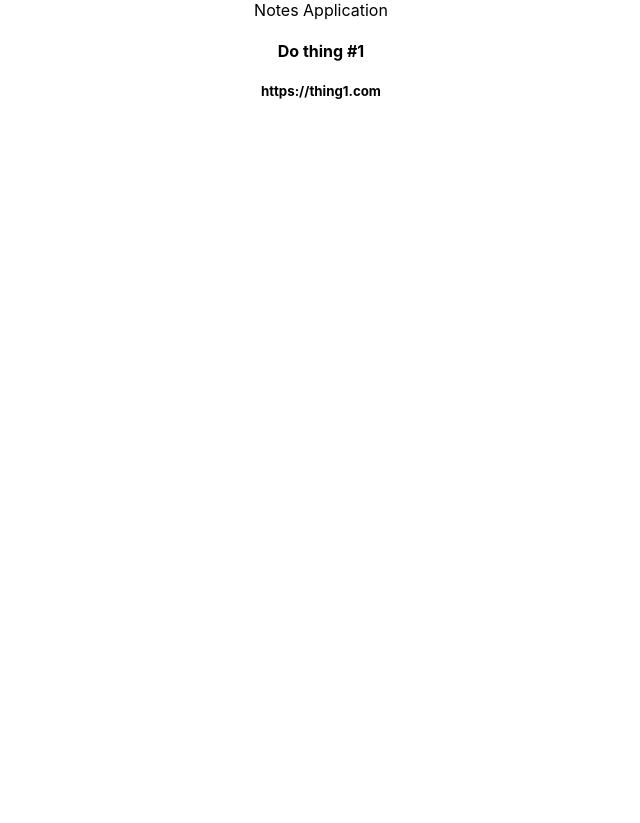
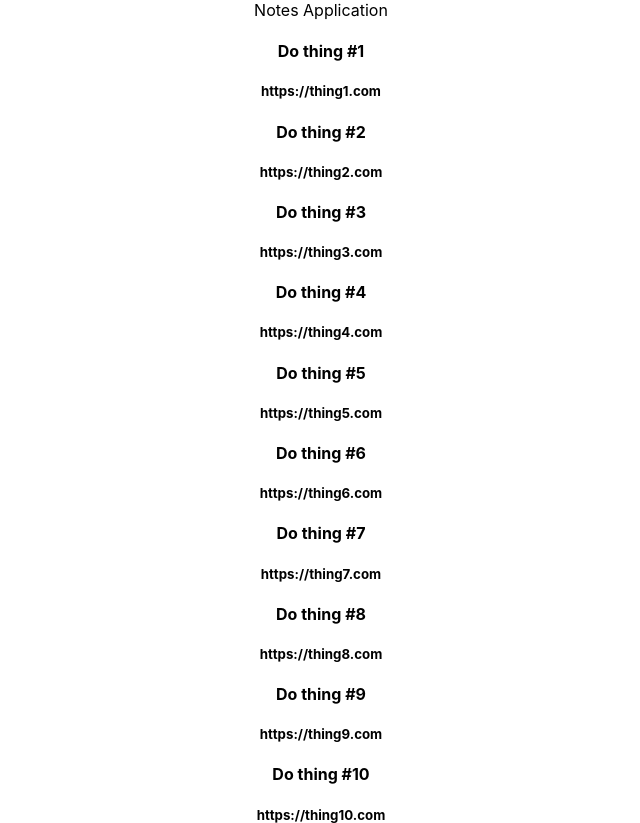
Before and after one commit to DeepakBarwal/mern-notes-frontend, a React (Create React App) app: page / in a window 1280 px wide. Shown: the whole page, without its empty margins (319-959 px from the left). Before the commit the page ends 800 px from the top, so only its background shows below. Built offline with nearby package versions, Linux system fonts and the light colour scheme; the HTML template or start-up script is replaced by a standard one.

Commit message:
rendering each item in nodeList using map

```diff
--- a/src/App.tsx
+++ b/src/App.tsx
@@ -26,12 +26,17 @@ function App() {
   return (
     <div className="App">
       <div>Notes Application</div>
-      {/* <div>
-        <button onClick={getNotes}>Click Me</button>
-      </div> */}
-      <div>
-        <h4>{notesList[0]?.text}</h4>
-        <h5>{notesList[0]?.link}</h5>
+      <div className="notes-list">
+        {
+          notesList.map((noteItem, index) => {
+            return (
+              <div>
+                <h4>{notesList[index]?.text}</h4>
+                <h5>{notesList[index]?.link}</h5>
+              </div>
+            )
+          })
+        }
       </div>
     </div>
   );
```
